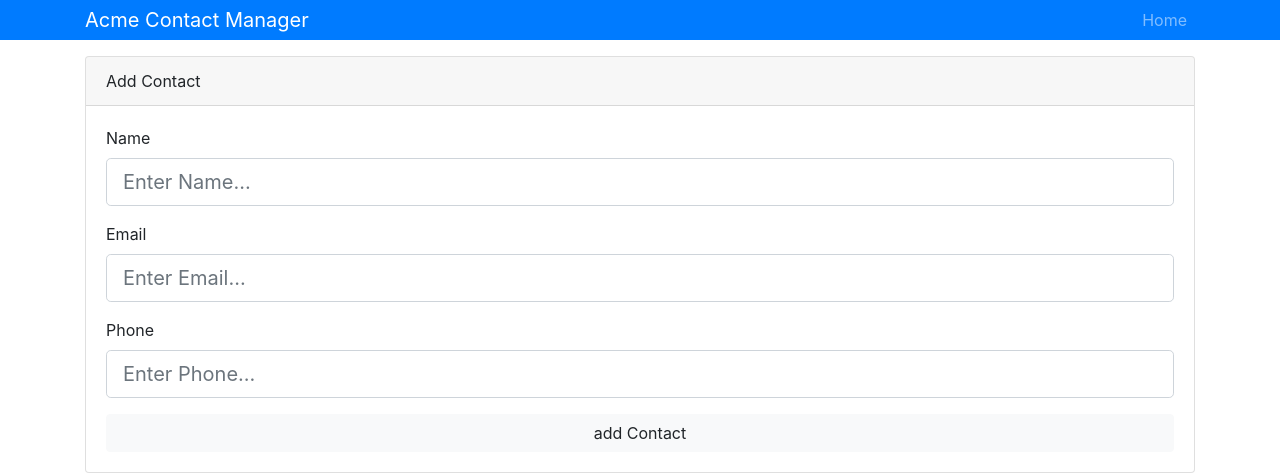
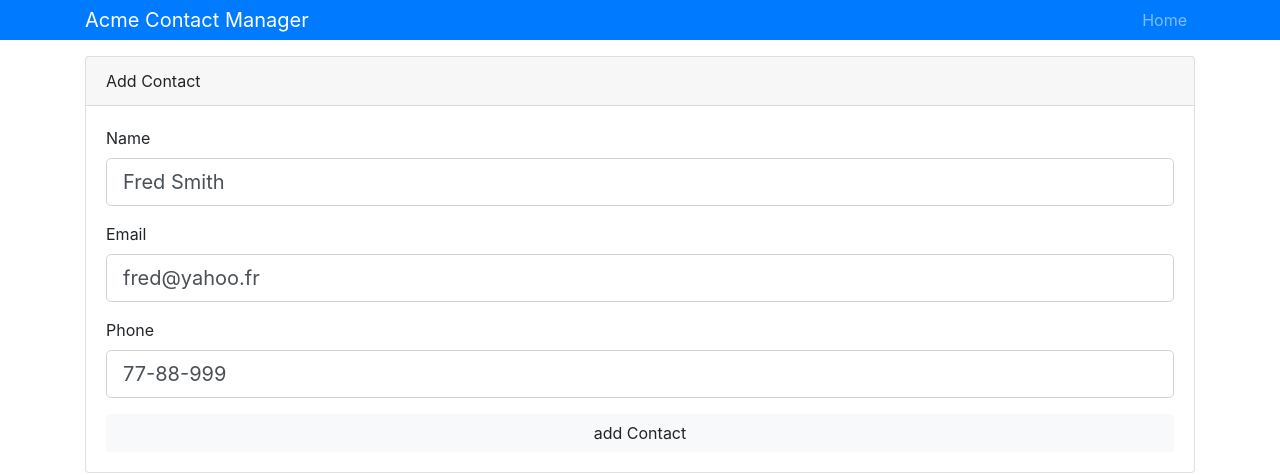
Before and after one commit to ouznoreyni/react-contact-manager, a React (Create React App) app: page / in a window 1280 px wide. Shown: the top 475 px of the page. Built offline with nearby package versions, Linux system fonts and the light colour scheme.

Commit message:
uncontrolled form & ref

```diff
--- a/src/components/contacts/AddCOntact.js
+++ b/src/components/contacts/AddCOntact.js
@@ -3,20 +3,27 @@ import React, { Component } from 'react'
 export default class AddCOntact extends Component {
   constructor(props){
     super(props)
-    this.state={
-      name:'',
-      email:'',
-      phone:''
-    }
+    this.nameInput = React.createRef();
+    this.emailInput = React.createRef();
+    this.phoneInput = React.createRef();
   }
-  onChange = (e)=>this.setState({ [e.target.name]: e.target.value});
   onSubmit = (e) =>{
     e.preventDefault();
-    console.log(this.state);
+    const contact = {
+      name: this.nameInput.current.value,
+      eamil: this.emailInput.current.value,
+      phone: this.phoneInput.current.value,
+    }
+    console.log(contact);
 
+  };
+  static defaultProps = {
+    name: 'Fred Smith',
+    email: 'fred@yahoo.fr',
+    phone: '77-88-999'
   }
   render() {
-    const {name, email, phone} = this.state;
+    const {name, email, phone} = this.props;
     return (
       <div className="card mb-3">
         <div className="card-header">Add Contact</div>
@@ -29,8 +36,8 @@ export default class AddCOntact extends Component {
                   name="name"
                   className="form-control form-control-lg"
                   placeholder="Enter Name..."
-                  value={name}
-                  onChange={this.onChange}
+                  defaultValue={name}
+                  ref= {this.nameInput}
                 />
               </div>
               <div className="form-group">
@@ -40,8 +47,8 @@ export default class AddCOntact extends Component {
                   name="email"
                   className="form-control form-control-lg"
                   placeholder="Enter Email..."
-                  value={email}
-                  onChange={this.onChange}
+                  defaultValue={email}
+                  ref={this.emailInput}
                 />
               </div>
               <div className="form-group">
@@ -51,8 +58,8 @@ export default class AddCOntact extends Component {
                   name="phone"
                   className="form-control form-control-lg"
                   placeholder="Enter Phone..."
-                  value={phone}
-                  onChange={this.onChange}
+                  defaultValue={phone}
+                  ref = {this.phoneInput}
                 />
               </div>
               <input type="submit" value="add Contact" className="btn btn-light btn-block"/>
```
